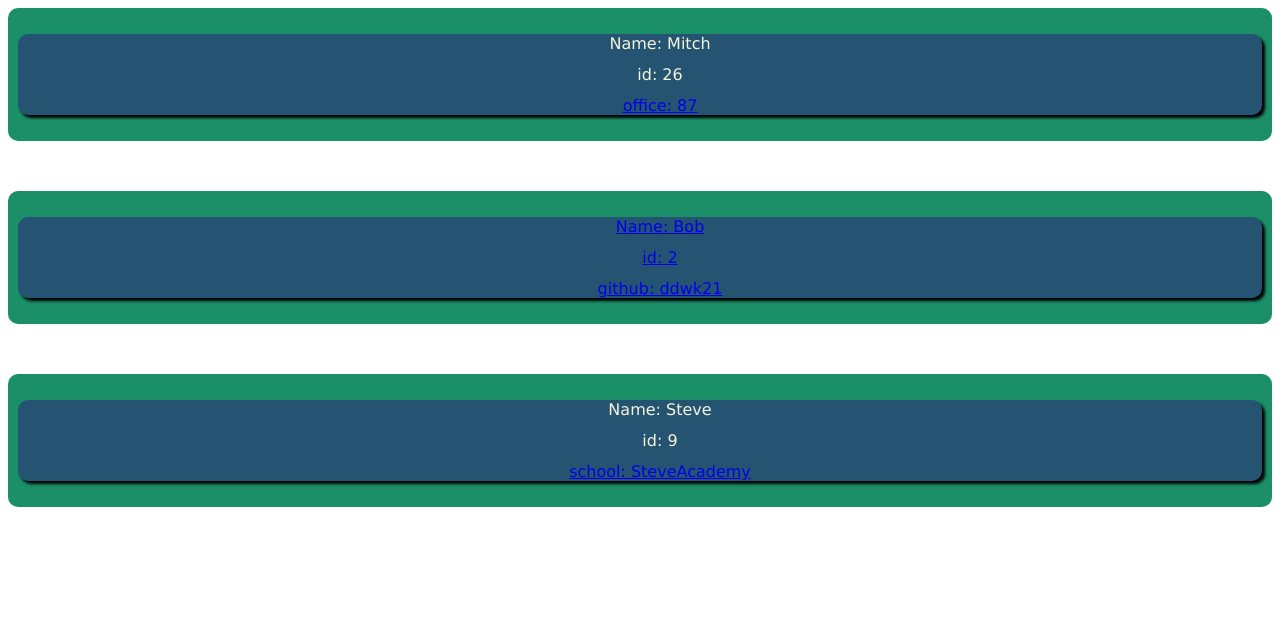
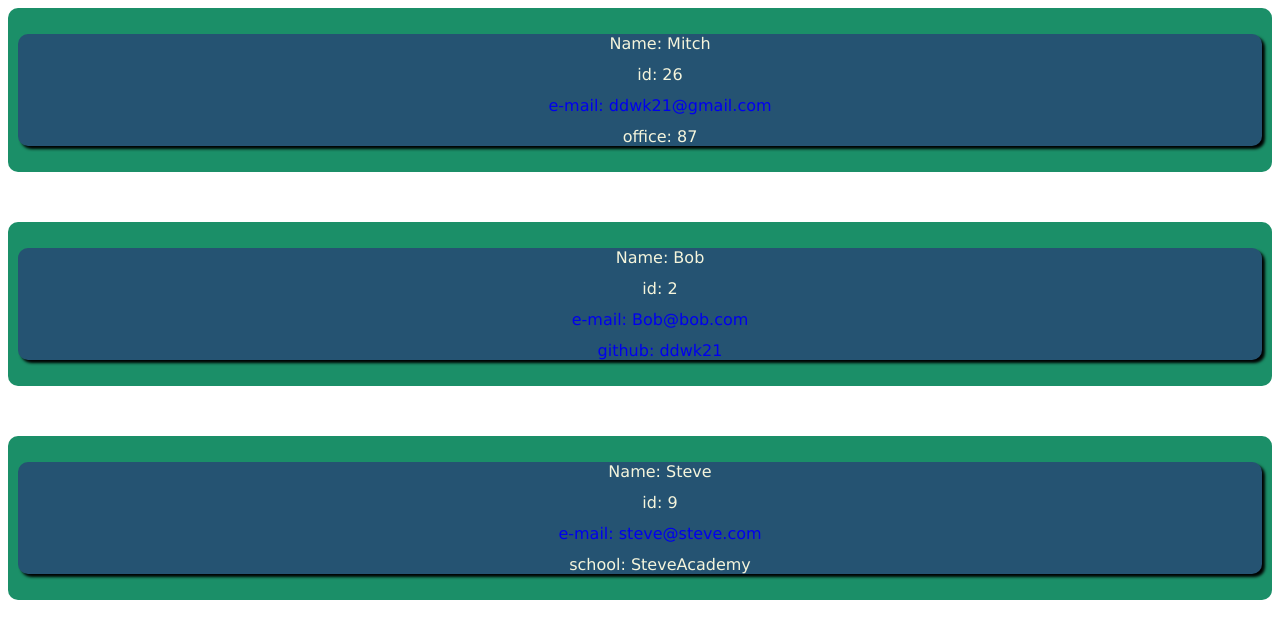
Before and after one commit to ddwk21/dev-team-generator, a website: page index.html in a window 1280 px wide. Drawn offline with Linux system fonts and the light colour scheme.

Commit message:
final commit

```diff
--- a/generate-page.js
+++ b/generate-page.js
@@ -37,7 +37,7 @@ function formatMember(member){
             <ul class = "member-info">
                 <li>Name: ${member.name}</li>
                 <li>id: ${member.id}</li>
-                <li><a href = "mailto:${member.email}"e-mail: ${member.email}</a></li>
+                <li><a href = "mailto:${member.email}">e-mail: ${member.email}</a></li>
                 <li>office: ${member.office}</li>
             </ul>
         </div>`
@@ -48,7 +48,7 @@ function formatMember(member){
             <ul class = "member-info">
                 <li>Name: ${member.name}</li>
                 <li>id: ${member.id}</li>
-                <li><a href = "mailto:${member.email}"e-mail: ${member.email}</a></li>
+                <li><a href = "mailto:${member.email}">e-mail: ${member.email}</a></li>
                 <li><a href = "https://github.com/${member.github}">github: ${member.github}</a></li>
             </ul>
         </div>`
@@ -60,7 +60,7 @@ function formatMember(member){
             <ul class = "member-info">
                 <li>Name: ${member.name}</li>
                 <li>id: ${member.id}</li>
-                <li><a href = "mailto:${member.email}"e-mail: ${member.email}</a></li>
+                <li><a href = "mailto:${member.email}">e-mail: ${member.email}</a></li>
                 <li>school: ${member.school}</li>
             </ul>
         </div>`
--- a/index.html
+++ b/index.html
@@ -14,21 +14,21 @@
             <ul class = "member-info">
                 <li>Name: Mitch</li>
                 <li>id: 26</li>
-                <li><a href = "mailto:ddwk21@gmail.com"e-mail: ddwk21@gmail.com</a></li>
+                <li><a href = "mailto:ddwk21@gmail.com">e-mail: ddwk21@gmail.com</a></li>
                 <li>office: 87</li>
             </ul>
         </div><div class = "member-card">
             <ul class = "member-info">
                 <li>Name: Bob</li>
                 <li>id: 2</li>
-                <li><a href = "mailto:Bob@bob.com"e-mail: Bob@bob.com</a></li>
+                <li><a href = "mailto:Bob@bob.com">e-mail: Bob@bob.com</a></li>
                 <li><a href = "https://github.com/ddwk21">github: ddwk21</a></li>
             </ul>
         </div><div class = "member-card">
             <ul class = "member-info">
                 <li>Name: Steve</li>
                 <li>id: 9</li>
-                <li><a href = "mailto:steve@steve.com"e-mail: steve@steve.com</a></li>
+                <li><a href = "mailto:steve@steve.com">e-mail: steve@steve.com</a></li>
                 <li>school: SteveAcademy</li>
             </ul>
         </div>
--- a/style.css
+++ b/style.css
@@ -3,9 +3,18 @@ body{
 
     color: beige;
 }
+
+
 main-content{
     display: flex;
     flex-direction: column;
+}
+
+a {
+    text-decoration: none;
+    display: block;
+    width: 100%;
+    height: 100%;
 }
 
 ul{
```
